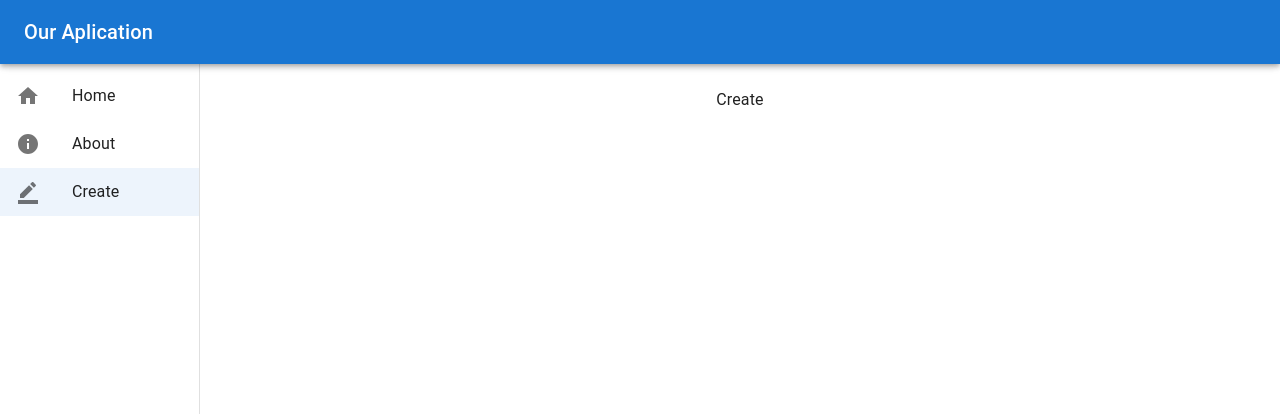
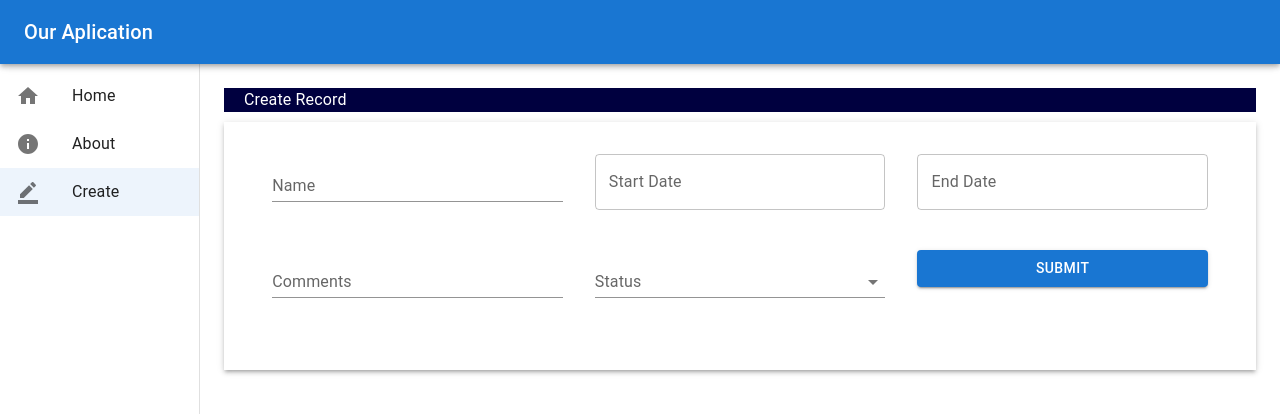
Before and after one commit to subhaghanta60/Django-React-CRUD-APP, a React (Create React App) app in the folder frontend/: page /create in a window 1280 px wide. Shown: the top 414 px of the page. Built offline with nearby package versions, Linux system fonts and the light colour scheme; the HTML template or start-up script is replaced by a standard one.

Commit message:
React Form

```diff
--- a/frontend/package.json
+++ b/frontend/package.json
@@ -7,12 +7,15 @@
     "@emotion/styled": "^11.11.5",
     "@mui/icons-material": "^5.16.0",
     "@mui/material": "^5.16.0",
+    "@mui/x-date-pickers": "^7.9.0",
     "@testing-library/jest-dom": "^5.17.0",
     "@testing-library/react": "^13.4.0",
     "@testing-library/user-event": "^13.5.0",
+    "dayjs": "^1.11.11",
     "package-name": "^0.1.0",
     "react": "^18.3.1",
     "react-dom": "^18.3.1",
+    "react-hook-form": "^7.52.1",
     "react-router-dom": "^6.24.1",
     "react-scripts": "^5.0.1",
     "web-vitals": "^2.1.4"
--- a/frontend/src/components/Create.js
+++ b/frontend/src/components/Create.js
@@ -1,9 +1,75 @@
 import React from 'react'
+import{Box, Button, Typography} from '@mui/material'
+import MyDatePickerField from './forms/MyDatePickerField'
+import MySelectField from './forms/MySelectField'
+import MyMultilineField from './forms/MyMultilineField'
+import MyTextfield from './forms/MyTextfield'
+import { useForm } from 'react-hook-form'
 
 const Create = () => {
+  const {handleSubmit, reset,setValue,control} = useForm()
+  const submission = (data) => console.log(data)
   return (
     <div>
-      Create
+    <form  onSubmit={handleSubmit(submission)}>
+
+     <Box sx={{display:'flex',width:'100%',backgroundColor:'#00003f',marginBottom:'10px'}}>
+      <Typography sx={{marginLeft:'20px',color:'#fff'}}>
+        Create Record
+      </Typography>
+     </Box>
+
+     <Box sx={{display:'flex',width:'100%',boxShadow:3,padding:4, flexDirection:'column'}}>
+
+        <Box sx={{display:'flex',justifyContent:'space-around',marginBottom:'40px'}}>
+          <MyTextfield
+            label="Name"
+            name="name"
+            control={control}
+            placeholder="Provide A Project Name"
+            width={'30%'}
+          />
+          <MyDatePickerField
+           label="Start Date"
+           name="start_date"
+           control={control}
+           placeholder="Enter Project start Date"
+           width={'30%'}
+          />
+          <MyDatePickerField
+           label="End Date"
+           name="end_date"
+           control={control}
+           placeholder="Enter Project start Date"
+           width={'30%'}
+          />
+        </Box>
+        <Box sx={{display:'flex',justifyContent:'space-around',marginBottom:'40px'}}>
+          <MyMultilineField
+            label="Comments"
+            name="comments"
+            control={control}
+            placeholder="Provide A Project Name"
+            width={'30%'}
+          />
+          <MySelectField
+           label="Status"
+           name="status"
+           control={control}
+           width={'30%'}
+          />
+
+        <Box sx={{width:"30%"}}>
+            <Button variant="contained" type="submit" sx={{width:'100%'}}>
+              Submit
+            </Button>
+            {/* <Button variant="contained" type="reset" sx={{width:'25%'}}>
+              Reset
+            </Button> */}
+        </Box>
+     </Box>
+     </Box>
+    </form>
     </div>
   )
 }
--- /dev/null
+++ b/frontend/src/components/forms/MyDatePickerField.js
@@ -0,0 +1,35 @@
+import * as React from 'react';
+import { AdapterDayjs } from '@mui/x-date-pickers/AdapterDayjs';
+import { LocalizationProvider } from '@mui/x-date-pickers/LocalizationProvider';
+import { DatePicker } from '@mui/x-date-pickers/DatePicker';
+import { Controller } from 'react-hook-form';
+
+
+export default function MyDatePickerField(props) {
+  const {label,width,control,name}=props;
+
+  return (
+    <LocalizationProvider dateAdapter={AdapterDayjs}>
+        <Controller
+          name={name}
+          control={control}
+
+          render = {({
+            field:{onChange, value},
+
+
+          }) => (
+            <DatePicker
+            label={label}
+            sx={{width:{width}}}
+            value={value}
+            onChange={onChange}
+             />
+
+          )}
+
+        />
+
+    </LocalizationProvider>
+  );
+}
--- /dev/null
+++ b/frontend/src/components/forms/MyMultilineField.js
@@ -0,0 +1,36 @@
+import * as React from 'react';
+import TextField from '@mui/material/TextField';
+import { Controller } from 'react-hook-form';
+
+export default function MyMultilineField(props) {
+  const {label,width,placeholder,name,control} =props
+
+  return (
+
+    <Controller
+      name={name}
+      control={control}
+
+      render = {({
+        field:{onChange, value},
+        fieldState:{error},
+        formState,
+
+      }) => (
+        <TextField
+        sx={{width:{width}}}
+        id="standard-multiline-static"
+        onChange={onChange}
+        value={value}
+        label={label}
+        multiline
+        rows={1}
+        variant="standard"
+        placeholder={placeholder}
+      />
+
+      )}
+
+    />
+  );
+}
--- /dev/null
+++ b/frontend/src/components/forms/MySelectField.js
@@ -0,0 +1,49 @@
+import * as React from 'react';
+import InputLabel from '@mui/material/InputLabel';
+import MenuItem from '@mui/material/MenuItem';
+import FormControl from '@mui/material/FormControl';
+import Select from '@mui/material/Select';
+import {Controller} from 'react-hook-form';
+
+export default function MySelectField(props) {
+  const {label,width,name,control}=props;
+
+
+
+  return (
+
+      <FormControl variant="standard" sx={{width:{width}}}>
+      <InputLabel id="demo-simple-select-filled-label">{label}</InputLabel>
+        <Controller
+            name={name}
+            control={control}
+
+            render = {({
+              field:{onChange, value},
+              fieldState:{error},
+              formState,
+
+            }) => (
+              <Select
+                labelId="demo-simple-select-filled-label"
+                id="demo-simple-select-filled"
+                onChange={onChange}
+                value={value}
+              >
+                <MenuItem value="">
+                  <em>None</em>
+                </MenuItem>
+                <MenuItem value={"open"}>Open</MenuItem>
+                <MenuItem value={"in progress"}>In Progress</MenuItem>
+                <MenuItem value={"closed"}>Closed</MenuItem>
+              </Select>
+
+            )}
+
+          />
+
+
+      </FormControl>
+
+  );
+}
--- /dev/null
+++ b/frontend/src/components/forms/MyTextfield.js
@@ -0,0 +1,34 @@
+import * as React from 'react';
+import TextField from '@mui/material/TextField';
+import {Controller} from 'react-hook-form';
+
+export default function MyTextfield(props) {
+  const {label,width,placeholder,name,control} = props
+
+  return (
+
+    <Controller
+      name={name}
+      control={control}
+
+      render = {({
+        field:{onChange, value},
+        fieldState:{error},
+        formState,
+
+      }) => (
+        <TextField
+        sx={{width:{width}}}
+        onChange={onChange}
+        value={value}
+        id="standard-basic"
+        label={label}
+        variant="standard"
+        placeholder={placeholder}
+        />
+
+      )}
+
+    />
+  );
+}
```
Also changed, not shown: 1 other file (tests, documents, lock files or other folders).
